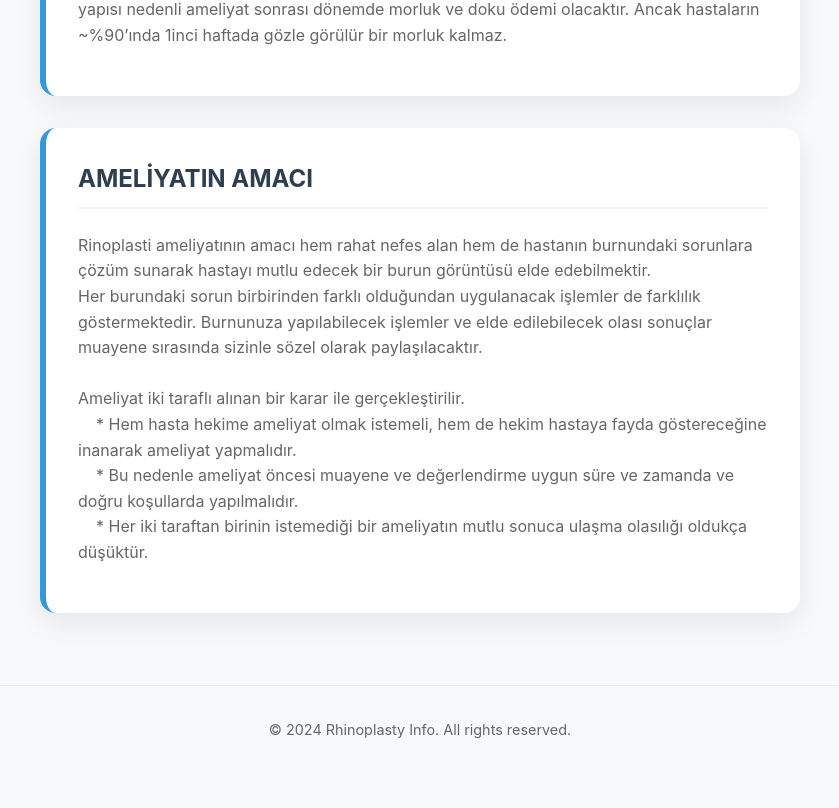
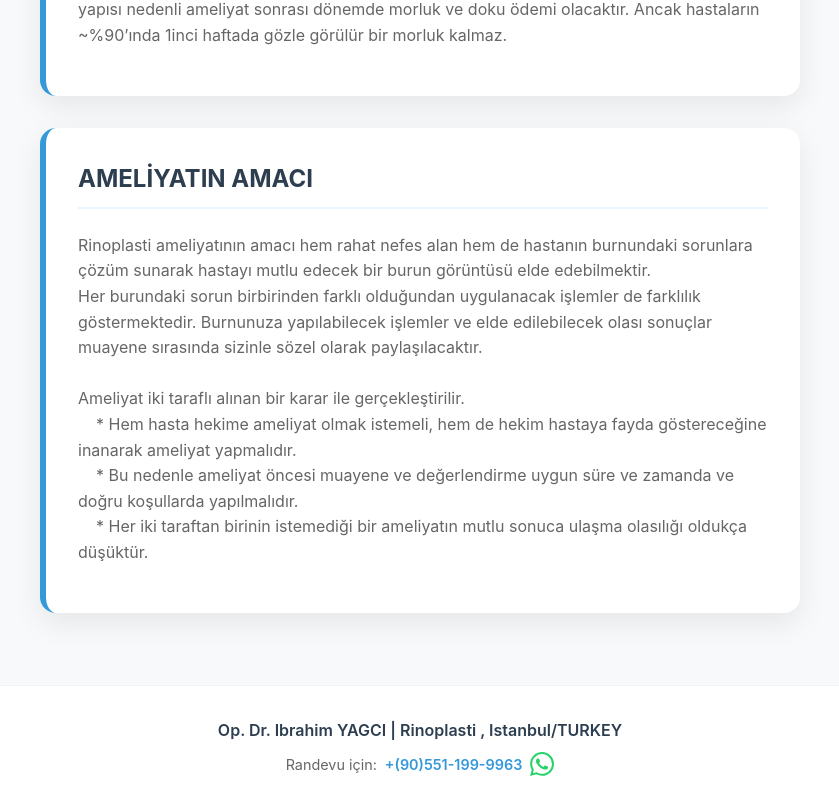
Before and after one commit to niedy707/rhinoplasty-info, a React (Vite) app: page / in a window 1280 px wide. Shown: the part 1341-2149 px from the top of the page, without its empty margins (220-1059 px from the left). Before the commit the page ends 2115 px from the top, so only its background shows below. Built offline with nearby package versions, Linux system fonts and the light colour scheme.

Commit message:
Update footer with doctor info and contact links

```diff
--- a/src/App.jsx
+++ b/src/App.jsx
@@ -97,7 +97,16 @@
       </main>
 
       <footer className="app-footer">
-        <p>© 2024 Rhinoplasty Info. All rights reserved.</p>
+        <p className="footer-title">Op. Dr. Ibrahim YAGCI | Rinoplasti , Istanbul/TURKEY</p>
+        <div className="footer-contact">
+          <span>Randevu için: </span>
+          <a href="tel:+905511999963" className="phone-link">+(90)551-199-9963</a>
+          <a href="https://wa.me/905511999963" target="_blank" rel="noopener noreferrer" className="whatsapp-link" aria-label="WhatsApp">
+            <svg viewBox="0 0 24 24" width="24" height="24" fill="currentColor">
+              <path d="M17.472 14.382c-.297-.149-1.758-.867-2.03-.967-.273-.099-.471-.148-.67.15-.197.297-.767.966-.94 1.164-.173.199-.347.223-.644.075-.297-.15-1.255-.463-2.39-1.475-.883-.788-1.48-1.761-1.653-2.059-.173-.297-.018-.458.13-.606.134-.133.298-.347.446-.52.149-.174.198-.298.298-.497.099-.198.05-.371-.025-.52-.075-.149-.669-1.612-.916-2.207-.242-.579-.487-.5-.669-.51-.173-.008-.371-.01-.57-.01-.198 0-.52.074-.792.372-.272.297-1.04 1.016-1.04 2.479 0 1.462 1.065 2.875 1.213 3.074.149.198 2.096 3.2 5.077 4.487.709.306 1.262.489 1.694.625.712.227 1.36.195 1.871.118.571-.085 1.758-.719 2.006-1.413.248-.694.248-1.289.173-1.413-.074-.124-.272-.198-.57-.347m-5.421 7.403h-.004a9.87 9.87 0 01-5.031-1.378l-.361-.214-3.741.982.998-3.648-.235-.374a9.86 9.86 0 01-1.51-5.26c.001-5.45 4.436-9.884 9.888-9.884 2.64 0 5.122 1.03 6.988 2.898a9.825 9.825 0 012.893 6.994c-.003 5.45-4.437 9.884-9.885 9.884m8.413-18.297A11.815 11.815 0 0012.05 0C5.495 0 .16 5.335.157 11.892c0 2.096.547 4.142 1.588 5.945L.057 24l6.305-1.654a11.882 11.882 0 005.683 1.448h.005c6.554 0 11.89-5.335 11.893-11.893a11.821 11.821 0 00-3.48-8.413Z" />
+            </svg>
+          </a>
+        </div>
       </footer>
     </div>
   );
--- a/src/index.css
+++ b/src/index.css
@@ -332,6 +332,47 @@
   color: var(--text-secondary);
   font-size: 0.9rem;
   border-top: 1px solid rgba(0, 0, 0, 0.05);
+  background: white;
+  margin-top: auto;
+}
+
+.footer-title {
+  font-weight: 600;
+  color: var(--primary-color);
+  margin-bottom: 0.5rem;
+  font-size: 1rem;
+}
+
+.footer-contact {
+  display: flex;
+  align-items: center;
+  justify-content: center;
+  gap: 8px;
+  flex-wrap: wrap;
+}
+
+.phone-link {
+  color: var(--accent-color);
+  text-decoration: none;
+  font-weight: 600;
+  transition: color 0.2s;
+}
+
+.phone-link:hover {
+  text-decoration: underline;
+  color: #2980b9;
+}
+
+.whatsapp-link {
+  color: #25D366;
+  display: flex;
+  align-items: center;
+  justify-content: center;
+  transition: transform 0.2s;
+}
+
+.whatsapp-link:hover {
+  transform: scale(1.1);
 }
 
 /* Animations */
```
